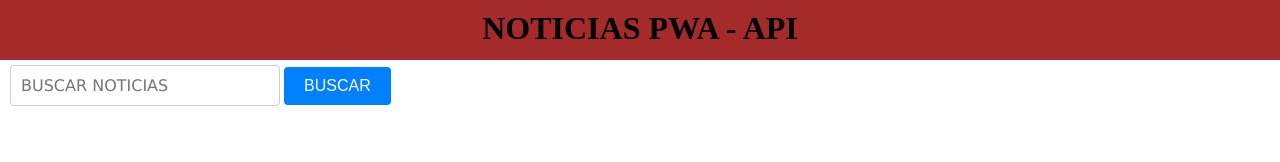
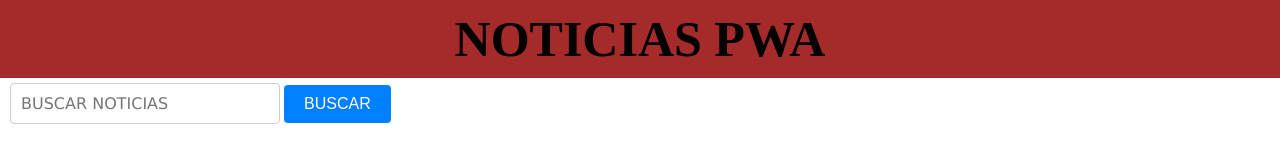
Before and after one commit to EderAmorimIFMS/PDM_PWA-NEWS-API, a website built with Vite: page index.html in a window 1280 px wide. Built offline with nearby package versions, Linux system fonts and the light colour scheme.

Commit message:
Add files via upload

```diff
--- a/css/style.css
+++ b/css/style.css
@@ -20,6 +20,8 @@ h1 {
   color: ■#fff;
   text-align: center;
   text-transform: uppercase;
+  font-size: 50px;
+  font-family: 'Poppins';
 }
 
 main {
@@ -28,6 +30,7 @@ main {
   grid-template-columns: repeat(auto-fit, minmax(300px, 1fr));
   grid-auto-rows: max-content;
   grid-auto-flow: row dense;
+  padding: 0 50px 0 50px;
 }
 
 .article {
@@ -57,9 +60,12 @@ main {
   font-family: Verdana, Geneva, Tahoma, sans-serif;
 }
 
+.busca {
+  margin-bottom: 10px;
+}
+
 #btnBuscar {
   margin-top: 5px;
-  margin-bottom: 5px;
   display: inline-block;
   padding: 10px 20px;
   font-size: 16px;
--- a/index.html
+++ b/index.html
@@ -19,7 +19,7 @@
 <body class="fullscreen">
   <div class="container">
     <header>
-      <h1>Noticias PWA - API</h1>
+      <h1>Noticias PWA</h1>
     </header>
 
     <div class="busca">
```
Also changed, not shown: js/main.js (line endings or trailing spaces).
